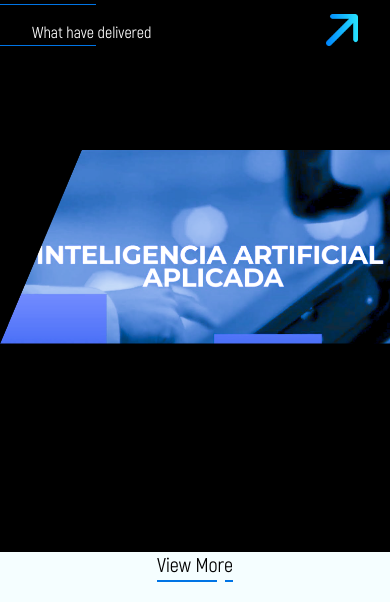
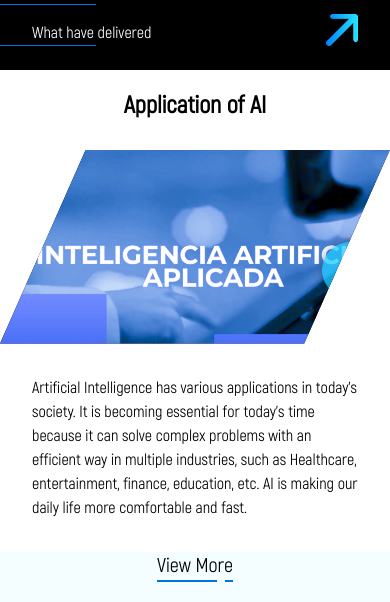
Before and after one commit to Daniel-Magar/EKOv1.1, a React (Create React App) app: page / in a window 390 px wide. Shown: the part 811-1413 px from the top of the page. Built offline with nearby package versions, Linux system fonts and the light colour scheme.

Commit message:
play button

```diff
--- a/src/components/Application.jsx
+++ b/src/components/Application.jsx
@@ -30,20 +30,28 @@ const Application = () => {
     <section className=" md:min-h-[5rem] lg:min-h-[5rem]">
       <div className=" md:mt-[2rem] lg:mt-[1rem] ">
         <div className="bg-black w-full  min-h-[14rem] md:min-h-[14rem] lg:min-h-[14rem] xl:min-h-[30em] 2xl:min-h-[27rem] py-1 lg:py-2 xl:py-10 2xl:py-14 z-10  flex flex-col  md:flex-col lg:flex-row-reverse">
-          <div className="lg:w-[60%] bg-black border-none lg:relative ">
+          <div className="lg:w-[60%] bg-white border-none lg:relative ">
             <h1 className=" lg:hidden text-black flex justify-center items-center pt-5 pb-7 text-2xl font-semibold lg:justify-start lg:pt-1">
               Application of AI
             </h1>
-            <div className=" flex justify-end lg:absolute lg:top-[-2rem] xl:top-[-2rem] 2xl:top-[-2rem] right-0 clipped-image border bg-black">
+            <div className="clip-your-needful-style-sm flex justify-end lg:absolute lg:top-[-2rem] xl:top-[-2rem] 2xl:top-[-2rem] right-0 lg:clip-your-needful-style  border bg-black">
               <img
                 src={AIVid}
                 alt="ArtificialIntelligence"
                 className="hidden md:hidden lg:flex lg:flex-1 flex-grow-0 md:max-w-[40rem] lg:max-w-[45rem] xl:max-w-[56rem] 2xl:max-w-[84rem] relative"
               />
-
-              <div className="  absolute  z-[999] bottom-2">
-                <button onClick={handleOpen} className="text-white ">
-                  <img src={Play} alt="play" />
+              <img
+                src={AIVid}
+                alt="ArtificialIntelligence"
+                className="lg:hidden flex relative"
+              />
+              <div className="  absolute  z-[999] lg:bottom-2   flex items-end ">
+                <button onClick={handleOpen} className="text-white mt-[5rem]">
+                  <img
+                    src={Play}
+                    alt="play"
+                    className="border-none w-[5rem] sm:w-[8rem]"
+                  />
                 </button>
                 <Modal
                   open={open}
@@ -68,16 +76,10 @@ const Application = () => {
                   </Box>
                 </Modal>
               </div>
-
-              <img
-                src={AIVid}
-                alt="ArtificialIntelligence"
-                className="lg:hidden flex"
-              />
             </div>
 
             <div className="lg:hidden mx-[2rem]">
-              <p className="pt-[2rem] pb-[2rem] w-full flex    text-black md:pt-[4rem] md:pb-[4rem]">
+              <p className="pt-[2rem] pb-[2rem] w-full flex   text-black md:pt-[4rem] md:pb-[4rem]">
                 Artificial Intelligence has various applications in today's
                 society. It is becoming essential for today's time because it
                 can solve complex problems with an efficient way in multiple
--- a/src/index.css
+++ b/src/index.css
@@ -23,6 +23,21 @@ body {
   background-color: black;
 
   /* z-index: -1; */
+}
+@layer utilities {
+  .clip-your-needful-style {
+    -webkit-clip-path: polygon(21% 0, 100% 0%, 100% 100%, 0 100%);
+    clip-path: polygon(21% 0, 100% 0%, 100% 100%, 0 100%);
+    border: none;
+  }
+}
+
+@layer utilities {
+  .clip-your-needful-style-sm {
+    -webkit-clip-path: polygon(22% 0, 100% 0%, 78% 100%, 0% 100%);
+    clip-path: polygon(22% 0, 100% 0%, 78% 100%, 0% 100%);
+    border: none;
+  }
 }
 
 .container {
```
